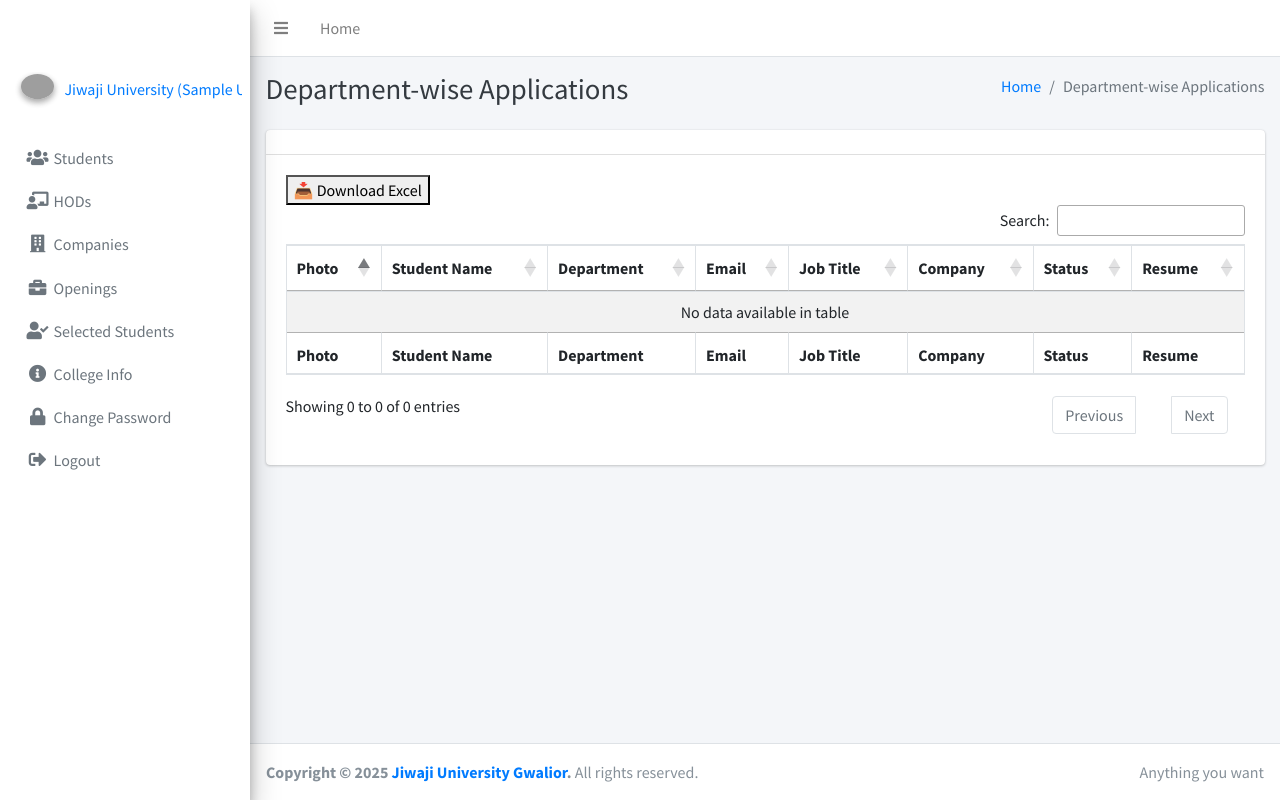
After one commit to firstmentor/college-Placement-System, a Node server app: page /placementDrive in a window 1280 px wide. The commit adds this page. Run offline with Node 20, Linux system fonts and the light colour scheme; the visitor is signed in with stand-in values (Sample User, id 1); data that the repository does not hold is empty; some libraries are stand-ins or nearby versions; grey boxes are pictures that could not be loaded.

Commit message:
dhggdghjgfghf

```diff
--- a/controllers/HodController.js
+++ b/controllers/HodController.js
@@ -229,6 +229,42 @@
   };
 
 
+  static async departmentWiseApplications(req, res) {
+    try {
+      const department = req.user.department; // HOD's department
+
+      // Step 1: Get students of this department
+      const students = await StudentModel.find({ department }, '_id');
+      const studentIds = students.map((s) => s._id);
+
+      // Step 2: Get applications of those students
+      const applications = await ApplicationModel.find({
+        studentId: { $in: studentIds },
+      })
+        .populate({
+          path: 'studentId',
+          select: 'name email image branch resume',
+        })
+        .populate({
+          path: "jobId",
+          model: "Job", // ✅ Matches your Job model
+          populate: {
+            path: "companyId",
+            model: "compnay", // ✅ Must match your corrected model ref
+            selete :"name"
+          },
+          })
+        .sort({ appliedAt: -1 });
+
+      res.render('hod/department-applications', { applications });
+    } catch (error) {
+      console.error(error);
+      res.render('hod/department-applications', { applications: [] });
+    }
+  }
+
+
+
 
 
 }
--- /dev/null
+++ b/views/hod/department-applications.ejs
@@ -0,0 +1,105 @@
+<%- include('../layouts/navbar.ejs') %>
+<%- include('../layouts/sidebar.ejs') %>
+
+<!-- Content Wrapper. Contains page content -->
+<div class="content-wrapper">
+  <!-- Content Header (Page header) -->
+  <div class="content-header">
+    <div class="container-fluid">
+      <div class="row mb-2">
+        <div class="col-sm-6">
+          <h1 class="m-0 text-dark">Department-wise Applications</h1>
+        </div>
+        <!-- /.col -->
+        <div class="col-sm-6">
+          <ol class="breadcrumb float-sm-right">
+            <li class="breadcrumb-item"><a href="#">Home</a></li>
+            <li class="breadcrumb-item active">Department-wise Applications</li>
+          </ol>
+        </div>
+        <!-- /.col -->
+      </div>
+      <!-- /.row -->
+    </div>
+    <!-- /.container-fluid -->
+  </div>
+  <!-- /.content-header -->
+
+  <!-- Main content -->
+  <div class="content">
+    <div class="container-fluid">
+      <div class="card">
+        <div class="card-header">
+
+
+
+        </div>
+        <!-- /.card-header -->
+        <div class="card-body">
+          <table id="example1" class="table table-bordered table-striped">
+            <thead>
+              <tr>
+                <th>Photo</th>
+                <th>Student Name</th>
+                <th>Department</th>
+                <th>Email</th>
+                <th>Job Title</th>
+                <th>Company</th>
+                <th>Status</th>
+                <th>Resume</th>
+              </tr>
+            </thead>
+            <tbody>
+
+                <% applications.forEach(app => { %>
+                    <tr>
+                      <td>
+                        <img src="<%= app.studentId.image?.url || '/default.png' %>" width="60" height="60" style="object-fit: cover;" />
+                      </td>
+                      <td><%= app.studentId.name %></td>
+                      <td><%= app.studentId.branch %></td>
+                      <td><%= app.studentId.email %></td>
+                      <td><%= app.jobId.title %></td>
+                      <td><%= app.jobId.companyId?.name %></td>
+                      <td><%= app.status %></td>
+                      <td>
+                        <% if (app.studentId.resume?.url) { %>
+                          <a href="<%= app.studentId.resume.url %>" target="_blank">View Resume</a>
+                        <% } else { %>
+                          N/A
+                        <% } %>
+                      </td>
+                    </tr>
+                  <% }); %>
+
+            </tbody>
+
+            <tfoot>
+              <tr>
+                <th>Photo</th>
+                <th>Student Name</th>
+                <th>Department</th>
+                <th>Email</th>
+                <th>Job Title</th>
+                <th>Company</th>
+                <th>Status</th>
+                <th>Resume</th>
+              </tr>
+            </tfoot>
+          </table>
+        </div>
+        <!-- /.card-body -->
+      </div>
+      <!-- /.card -->
+
+      <!-- /.row -->
+    </div>
+    <!-- /.container-fluid -->
+  </div>
+  <!-- /.content -->
+</div>
+<!-- /.content-wrapper -->
+
+
+
+<%- include('../layouts/footer.ejs') %>
--- a/views/layouts/sidebar.ejs
+++ b/views/layouts/sidebar.ejs
@@ -38,7 +38,7 @@
         <% } else if(role === 'hod') { %>
           <li class="nav-item"><a href="/dashboard" class="nav-link"><i class="nav-icon fas fa-chalkboard-teacher"></i><p>HOD Dashboard</p></a></li>
           <li class="nav-item"><a href="/student/display" class="nav-link"><i class="nav-icon fas fa-users"></i><p>Students</p></a></li>
-          <li class="nav-item"><a href="/Openings" class="nav-link"><i class="nav-icon fas fa-briefcase"></i><p>Placement Drive</p></a></li>
+          <li class="nav-item"><a href="/placementDrive" class="nav-link"><i class="nav-icon fas fa-briefcase"></i><p>Placement Drive</p></a></li>
 
         <% } else if(role === 'company') { %>
           <li class="nav-item"><a href="/dashboard" class="nav-link"><i class="nav-icon fas fa-building"></i><p>Company Dashboard</p></a></li>
```
Also changed, not shown: routes/web.js (+6 -1 lines).
